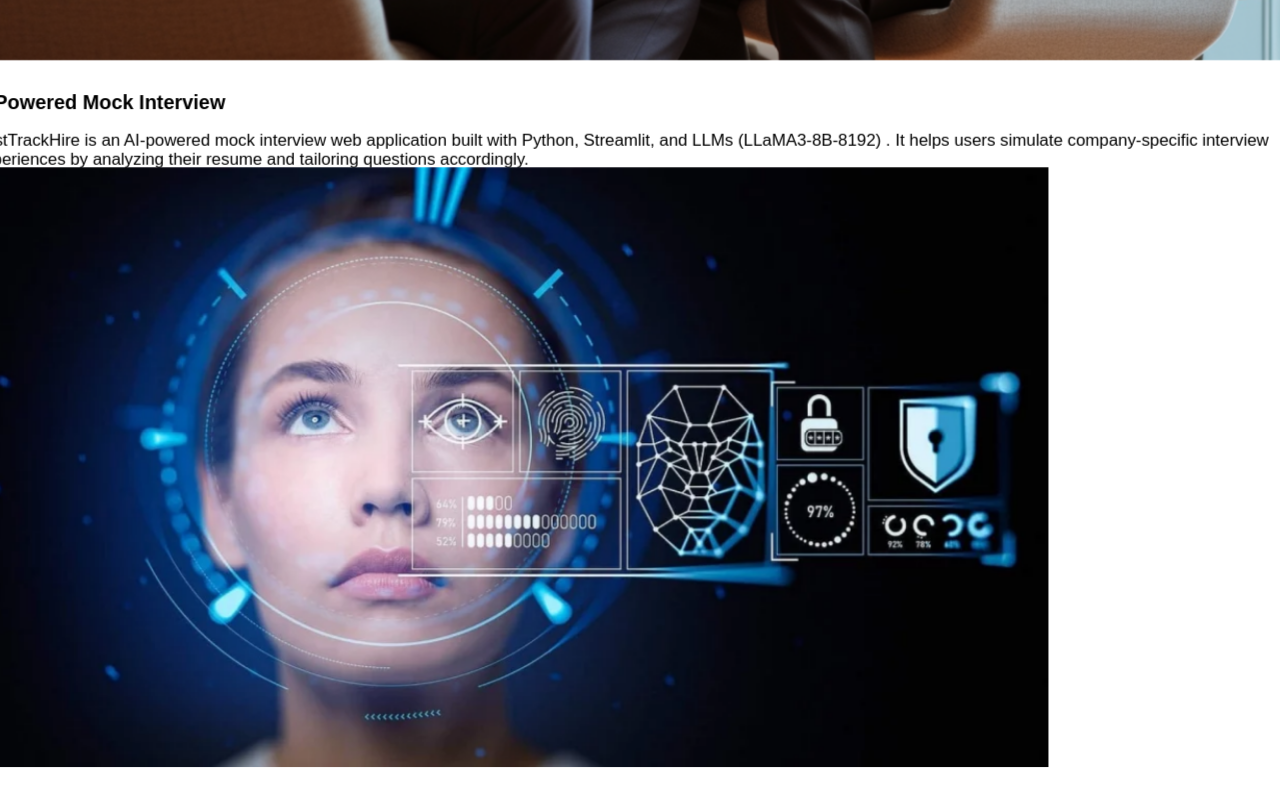
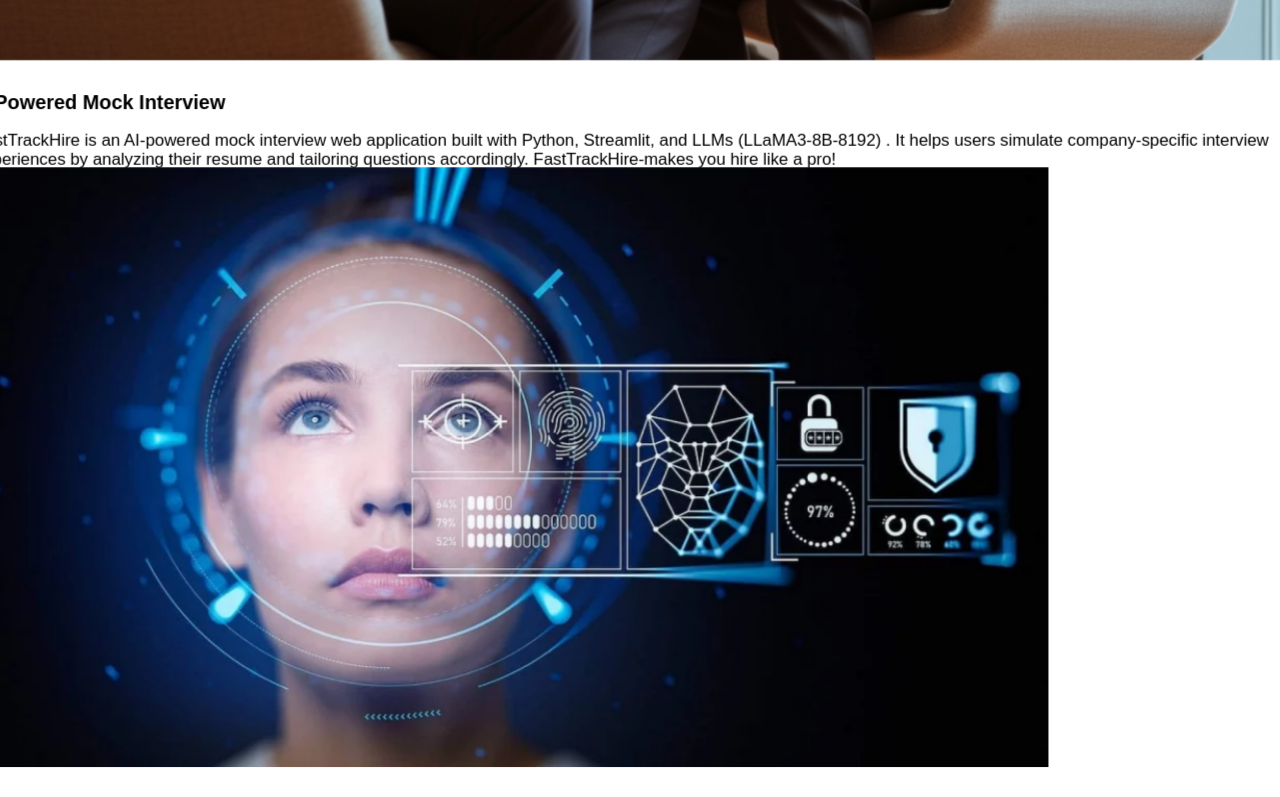
Before and after one commit to Sathish-ai-dev/My-Portfolio, a React (Create React App) app: page / in a window 1280 px wide. Shown: the part 6520-7317 px from the top of the page. Built offline with nearby package versions, Linux system fonts and the light colour scheme.

Commit message:
Modified Skills Section

```diff
--- a/src/components/Projects.js
+++ b/src/components/Projects.js
@@ -10,7 +10,7 @@ import free from "../assets/free.jpg";
 import link from "../assets/link.jpg";
 import smart from "../assets/smart.jpg";
 import mock from "../assets/mock.png";
-
+import insurance from "../assets/insurance.png";
 
 function Projects() {
 
@@ -61,7 +61,7 @@ function Projects() {
       demo: "https://mockinterviews-4hntumcrurj43vz2fymxgi.streamlit.app/",
       code: "https://github.com/CharanSuggala26/MockInterviews",
       title: "AI-Powered Mock Interview",
-      description: "FastTrackHire is an AI-powered mock interview web application built with Python, Streamlit, and LLMs (LLaMA3-8B-8192) . It helps users simulate company-specific interview experiences by analyzing their resume and tailoring questions accordingly.",
+      description: "FastTrackHire is an AI-powered mock interview web application built with Python, Streamlit, and LLMs (LLaMA3-8B-8192) . It helps users simulate company-specific interview experiences by analyzing their resume and tailoring questions accordingly. FastTrackHire-makes you hire like a pro!",
     },
         {
       id: 7,
@@ -69,7 +69,7 @@ function Projects() {
       demo: "https://example.com",
       code: "https://github.com/CharanSuggala26/Smart_Attendance_System",
       title: "Smart Attendance System",
-      description: "Smart Attendance System using OpenCV is a facial recognition-based solution that automates attendance by detecting and verifying student faces in real-time. It enhances accuracy, reduces proxy attendance, and eliminates manual entry errors.",
+      description: "Smart Attendance System using OpenCV is a facial recognition-based solution that automates attendance by detecting and verifying student faces in real-time. It enhances accuracy, reduces proxy attendance, and eliminates manual entry errors for efficient and accurate attendance tracking and management.",
     },
         {
       id: 8,
@@ -85,7 +85,7 @@ function Projects() {
       demo: "https://example.com",
       code: "https://github.com/CharanSuggala26/DrowsyDriverDetection",
       title: "Drowsy Driving Detection",
-      description: "Improves road safety by alerting drivers showing signs of fatigue. It uses computer vision and machine learning to detect drowsiness in drivers. It also alerts the driver if they are drowsy. It alerts the driver if they are drowsy.",
+      description: "Improves road safety by alerting drivers showing signs of fatigue. It uses computer vision and machine learning to detect drowsiness in drivers. It alerts the driver if they are drowsy and helps them stay alert and safe on the road. Alarm is generated using pygame and CNN trained on 4000 images.",
     },
     {
       id: 10,
@@ -105,11 +105,11 @@ function Projects() {
     },
         {
       id: 12,
-      src: link,
+      src: insurance,
       demo: "https://example.com",
-      code: "https://github.com/CharanSuggala26/LinkShield",
-      title: "AI E-mail Phishing",
-      description: "The AI E-mail Phishing Detection project uses machine learning algorithms to detect and prevent email phishing attacks. It uses natural language processing to analyze the email content and identify potential phishing indicators in real time. It alerts the user if the email is potentially phishing.",
+      code: "https://github.com/CharanSuggala26/Insurance-Data-Analysis",
+      title: "Insurance Data Analysis",
+      description: " A comprehensive data analysis project focusing on insurance data to drive operational efficiency and informed decision-making. Key Highlights: Developed interactive dashboards in Power BI.",
     }
   ];
 
--- a/src/components/Skills.js
+++ b/src/components/Skills.js
@@ -1,4 +1,4 @@
-import { SiReact, SiJavascript, SiNodedotjs, SiTailwindcss, SiMongodb, SiExpress, SiPython, SiCplusplus, SiAmazon, SiMysql, SiTableau, SiFirebase, SiStreamlit } from "react-icons/si";
+import { SiReact, SiJavascript, SiNodedotjs, SiTailwindcss, SiMongodb, SiExpress, SiPython, SiCplusplus, SiAmazon, SiMysql, SiTableau, SiFirebase, SiStreamlit, SiOpencv, SiTensorflow, SiDeepnote, SiHtml5 } from "react-icons/si";
 import { TbBrain } from "react-icons/tb"; // For Machine Learning
 import { GiArtificialIntelligence } from "react-icons/gi"; // For Generative AI
 
@@ -12,15 +12,19 @@ const techs = [
   { id: 5, title: "MongoDB", style: "shadow-green-600", icon: <SiMongodb /> },
   { id: 6, title: "Express.js", style: "shadow-pink-400", icon: <SiExpress /> },
   { id: 7, title: "Python", style: "shadow-yellow-400", icon: <SiPython /> },
-  { id: 8, title: "C++", style: "shadow-gray-500", icon: <SiCplusplus /> },
+  { id: 8, title: "C++", style: "shadow-gray-300", icon: <SiCplusplus /> },
   { id: 9, title: "AWS CP", style: "shadow-orange-500", icon: <SiAmazon /> },
   { id: 10, title: "Power BI", style: "shadow-blue-700", icon: <SiTableau /> },
   { id: 11, title: "Microsoft SQL Server", style: "shadow-red-500", icon: <SiMysql /> },
   { id: 12, title: "Machine Learning", style: "shadow-blue-400", icon: <TbBrain /> },
   { id: 13, title: "Generative AI", style: "shadow-green-400", icon: <GiArtificialIntelligence /> },
-  { id: 14, title: "Tableau", style: "shadow-indigo-600", icon: <SiTableau /> },
+  { id: 14, title: "Tableau", style: "shadow-gray-400", icon: <SiTableau /> },
   { id: 15, title: "Firebase", style: "shadow-amber-400", icon: <SiFirebase /> },
-  { id: 16, title: "Streamlit", style: "shadow-blue-700", icon: <SiStreamlit /> },
+  { id: 16, title: "Streamlit", style: "shadow-pink-400", icon: <SiStreamlit /> },
+  { id: 17, title: "OpenCv", style: "shadow-blue-500", icon: <SiOpencv /> },
+  {id:18, title:"Tensorflow", style:"shadow-pink-400", icon:<SiTensorflow />},
+  {id : 19,title:"Deeplearning", style:"shadow-red-500", icon:<SiDeepnote />},
+  {id : 20,title:"HTML/CSS", style:"shadow-green-500", icon:<SiHtml5 />},
 ];
 
 
```
Also changed, not shown: src/assets/insurance.png (added).
